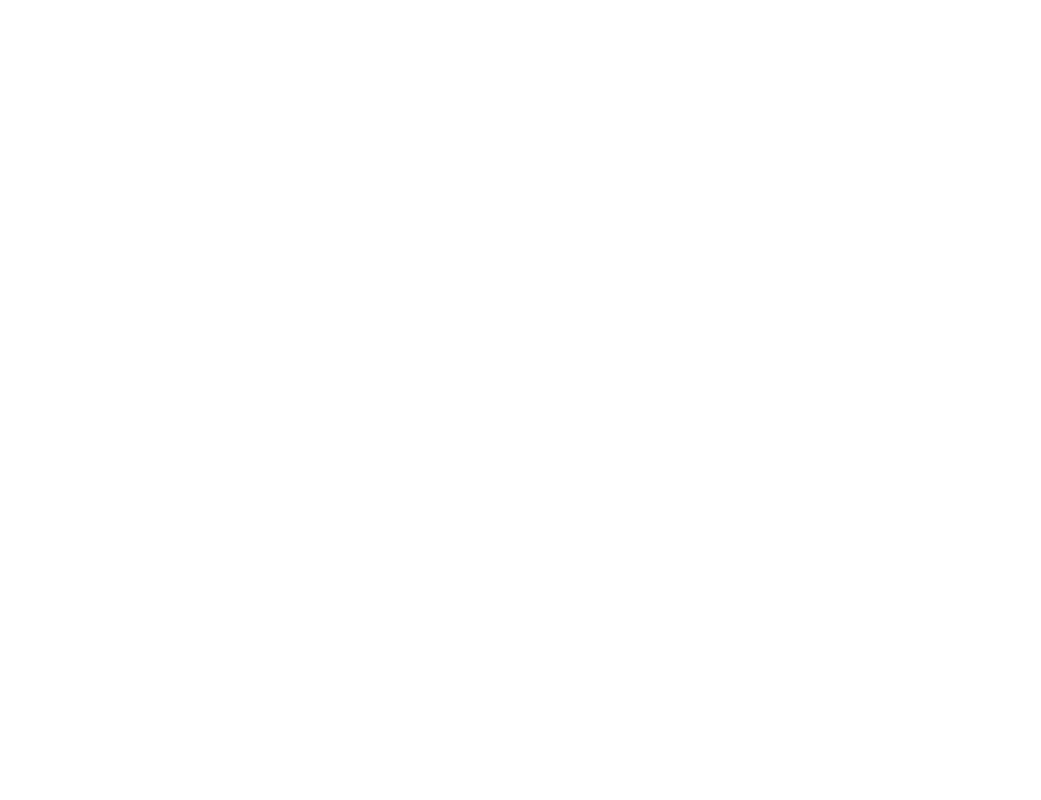
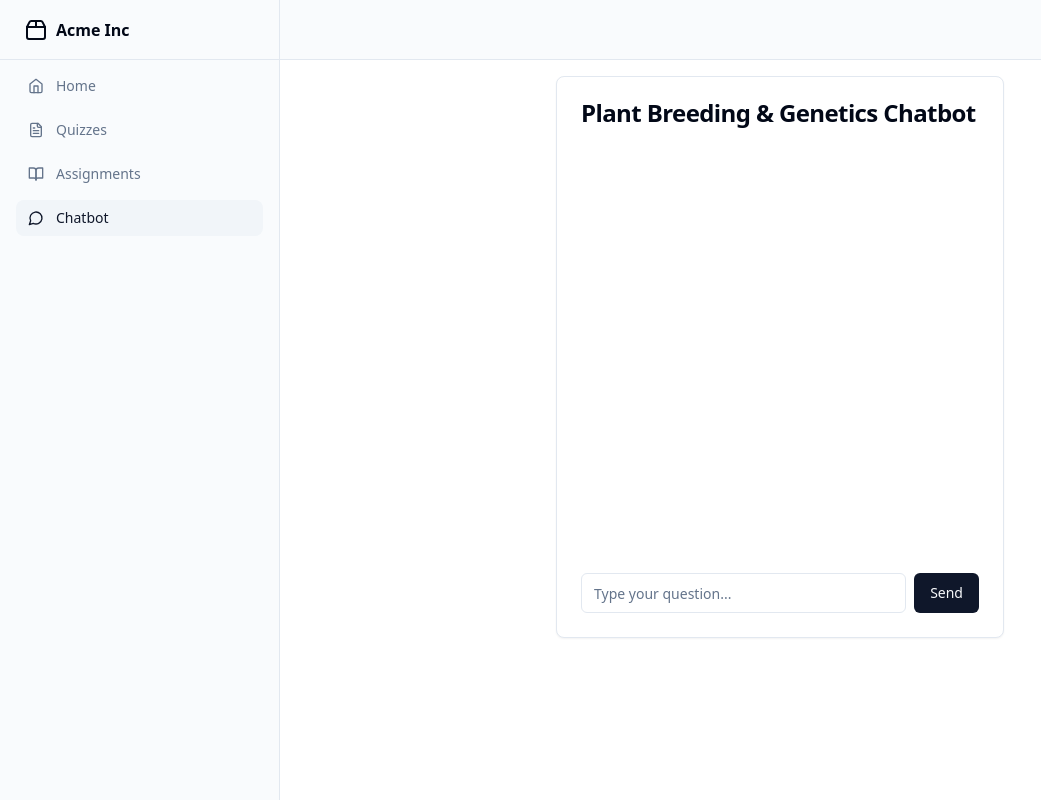
Before and after one commit to GPT-Engineer-App/plant-breeding-lms, a React (Vite) app: page /chatbot in a window 1280 px wide. Before the commit this address had no page. Shown: the whole page, without its empty margins (0-1041 px from the left). Built offline with nearby package versions, Linux system fonts and the light colour scheme.

Commit message:
Add Chatbot component and integrate it into the app

```diff
--- a/src/App.jsx
+++ b/src/App.jsx
@@ -1,12 +1,13 @@
 import { Toaster } from "@/components/ui/sonner";
 import { TooltipProvider } from "@/components/ui/tooltip";
 import { QueryClient, QueryClientProvider } from "@tanstack/react-query";
-import { Home, FileText, BookOpen } from "lucide-react";
+import { Home, FileText, BookOpen, MessageCircle } from "lucide-react";
 import { Route, BrowserRouter as Router, Routes } from "react-router-dom";
 import Layout from "./layouts/sidebar";
 import Index from "./pages/Index.jsx";
 import Quizzes from "./pages/Quizzes.jsx";
 import Assignments from "./pages/Assignments.jsx";
+import Chatbot from "./components/Chatbot.jsx";
 const queryClient = new QueryClient();
 
 export const navItems = [
@@ -25,6 +26,11 @@ export const navItems = [
     to: "/assignments",
     icon: <BookOpen className="h-4 w-4" />,
   },
+  {
+    title: "Chatbot",
+    to: "/chatbot",
+    icon: <MessageCircle className="h-4 w-4" />,
+  },
 ];
 
 const App = () => {
@@ -38,6 +44,7 @@ const App = () => {
               <Route index element={<Index />} />
               <Route path="quizzes" element={<Quizzes />} />
               <Route path="assignments" element={<Assignments />} />
+              <Route path="chatbot" element={<Chatbot />} />
             </Route>
           </Routes>
         </Router>
--- /dev/null
+++ b/src/components/Chatbot.jsx
@@ -0,0 +1,81 @@
+import { useState } from "react";
+import { Button } from "@/components/ui/button";
+import { Input } from "@/components/ui/input";
+import { ScrollArea } from "@/components/ui/scroll-area";
+import { Card, CardContent, CardFooter, CardHeader, CardTitle } from "@/components/ui/card";
+
+const Chatbot = () => {
+  const [messages, setMessages] = useState([]);
+  const [input, setInput] = useState("");
+
+  const handleSendMessage = () => {
+    if (input.trim() === "") return;
+
+    const newMessage = { text: input, sender: "user" };
+    setMessages([...messages, newMessage]);
+    setInput("");
+
+    // Simulate bot response (replace with actual API call in production)
+    setTimeout(() => {
+      const botResponse = { text: getBotResponse(input), sender: "bot" };
+      setMessages((prevMessages) => [...prevMessages, botResponse]);
+    }, 1000);
+  };
+
+  const getBotResponse = (query) => {
+    // Replace this with actual logic or API call to get subject-related responses
+    const responses = {
+      "What is plant breeding?": "Plant breeding is the science of changing the traits of plants in order to produce desired characteristics.",
+      "What are genetics?": "Genetics is the study of heredity and the variation of inherited characteristics.",
+      "What is a gene?": "A gene is a basic unit of heredity and a sequence of nucleotides in DNA that encodes the synthesis of a gene product, either RNA or protein.",
+    };
+
+    return responses[query] || "I'm sorry, I don't have information on that topic. Could you please ask something else related to plant breeding and genetics?";
+  };
+
+  return (
+    <Card className="w-full max-w-md mx-auto">
+      <CardHeader>
+        <CardTitle>Plant Breeding & Genetics Chatbot</CardTitle>
+      </CardHeader>
+      <CardContent>
+        <ScrollArea className="h-[400px] w-full pr-4">
+          {messages.map((message, index) => (
+            <div
+              key={index}
+              className={`mb-4 ${
+                message.sender === "user" ? "text-right" : "text-left"
+              }`}
+            >
+              <div
+                className={`inline-block p-2 rounded-lg ${
+                  message.sender === "user"
+                    ? "bg-blue-500 text-white"
+                    : "bg-gray-200 text-gray-800"
+                }`}
+              >
+                {message.text}
+              </div>
+            </div>
+          ))}
+        </ScrollArea>
+      </CardContent>
+      <CardFooter>
+        <div className="flex w-full space-x-2">
+          <Input
+            type="text"
+            placeholder="Type your question..."
+            value={input}
+            onChange={(e) => setInput(e.target.value)}
+            onKeyPress={(e) => {
+              if (e.key === "Enter") handleSendMessage();
+            }}
+          />
+          <Button onClick={handleSendMessage}>Send</Button>
+        </div>
+      </CardFooter>
+    </Card>
+  );
+};
+
+export default Chatbot;
```
